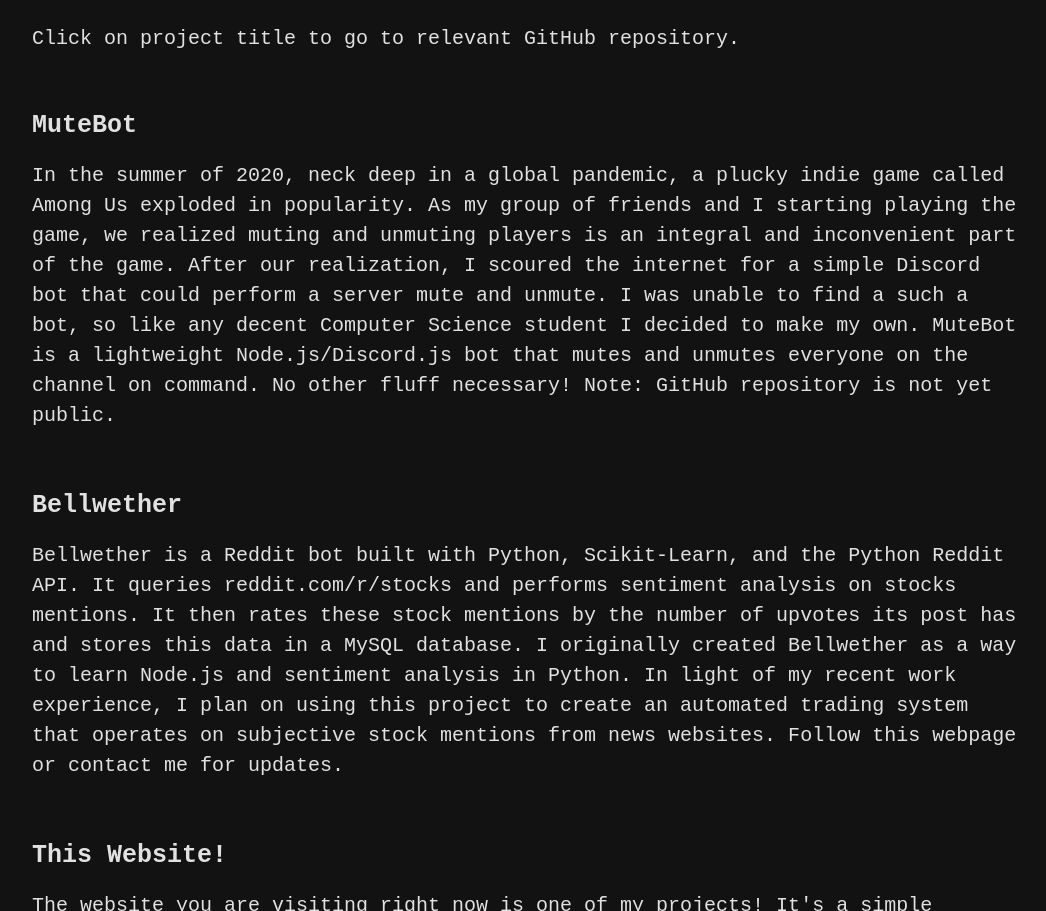
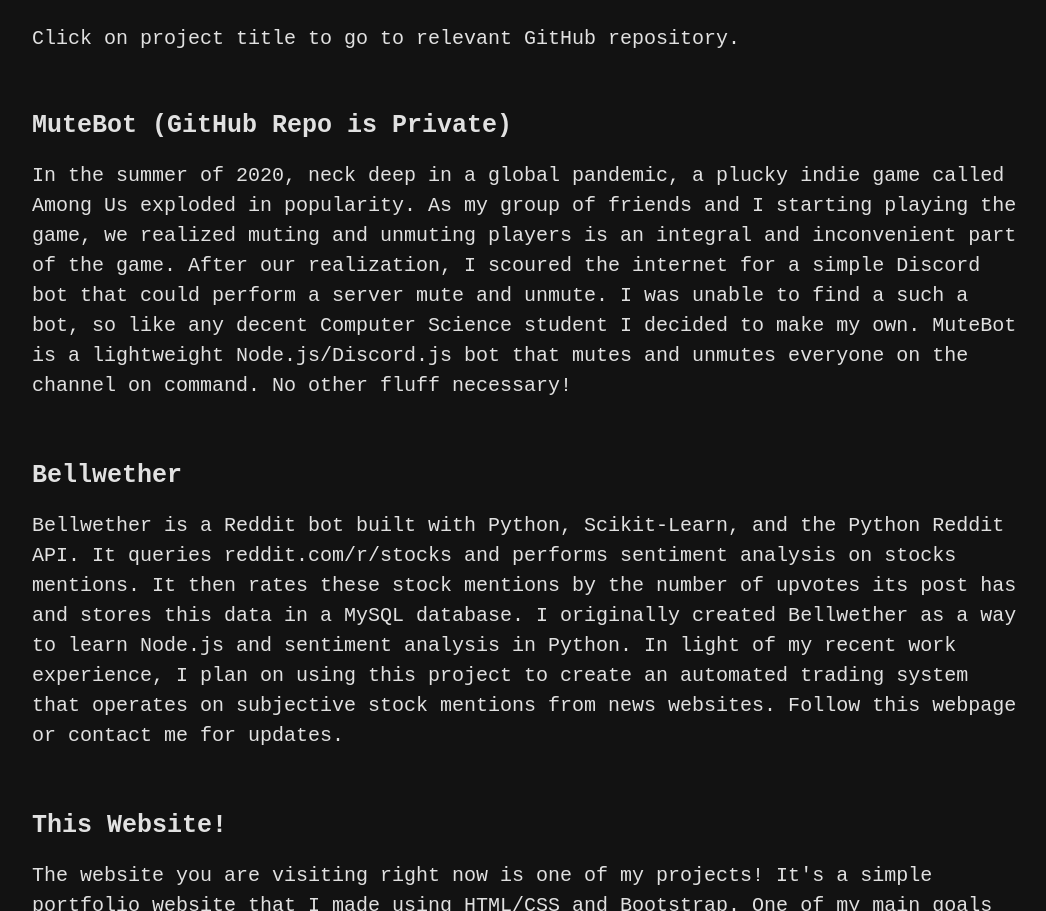
Before and after one commit to pranavmreddy/pranav.codes, a plain HTML site: page index.html in a window 1280 px wide. Shown: the part 2219-3130 px from the top of the page, without its empty margins (113-1159 px from the left). Drawn offline with nearby package versions, Linux system fonts and the light colour scheme.

Commit message:
Clarified MuteBot repo

```diff
--- a/index.html
+++ b/index.html
@@ -157,8 +157,8 @@
         <h2 class="mb-4 text-center text-md-left" id="projects">Projects</h2>
         <h6 class="mb-5 text-center text-md-left">Click on project title to go to relevant GitHub repository.</h6>
 
-        <h5 class="mb-3 text-center text-md-left"><b>MuteBot</b></h5>
-        <p class="mb-5">In the summer of 2020, neck deep in a global pandemic, a plucky indie game called Among Us exploded in popularity. As my group of friends and I starting playing the game, we realized muting and unmuting players is an integral and inconvenient part of the game. After our realization, I scoured the internet for a simple Discord bot that could perform a server mute and unmute. I was unable to find a such a bot, so like any decent Computer Science student I decided to make my own. MuteBot is a lightweight Node.js/Discord.js bot that mutes and unmutes everyone on the channel on command. No other fluff necessary! Note: GitHub repository is not yet public.</p>
+        <h5 class="mb-3 text-center text-md-left"><b>MuteBot (GitHub Repo is Private)</b></h5>
+        <p class="mb-5">In the summer of 2020, neck deep in a global pandemic, a plucky indie game called Among Us exploded in popularity. As my group of friends and I starting playing the game, we realized muting and unmuting players is an integral and inconvenient part of the game. After our realization, I scoured the internet for a simple Discord bot that could perform a server mute and unmute. I was unable to find a such a bot, so like any decent Computer Science student I decided to make my own. MuteBot is a lightweight Node.js/Discord.js bot that mutes and unmutes everyone on the channel on command. No other fluff necessary!</p>
 
         <h5 class="mb-3 text-center text-md-left"><a href="https://github.com/pranavmreddy/BellwetherPythonSide"
             target="_blank"><b>Bellwether</b></a></h5>
```
